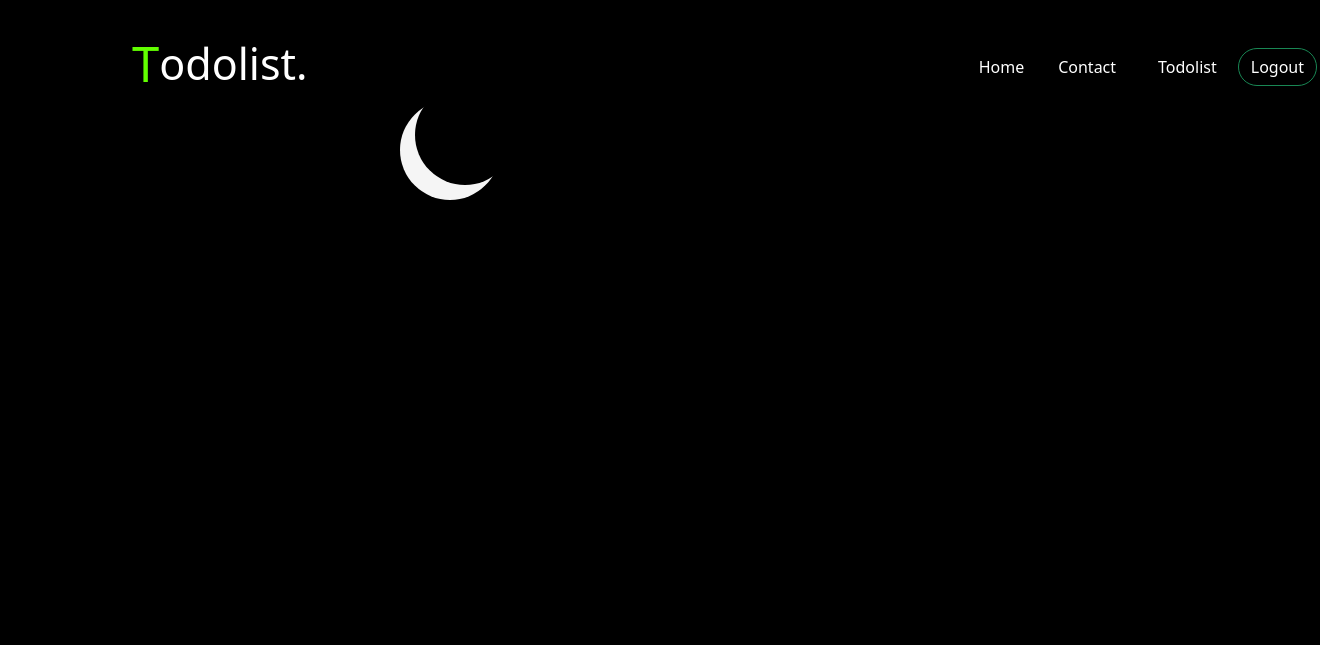
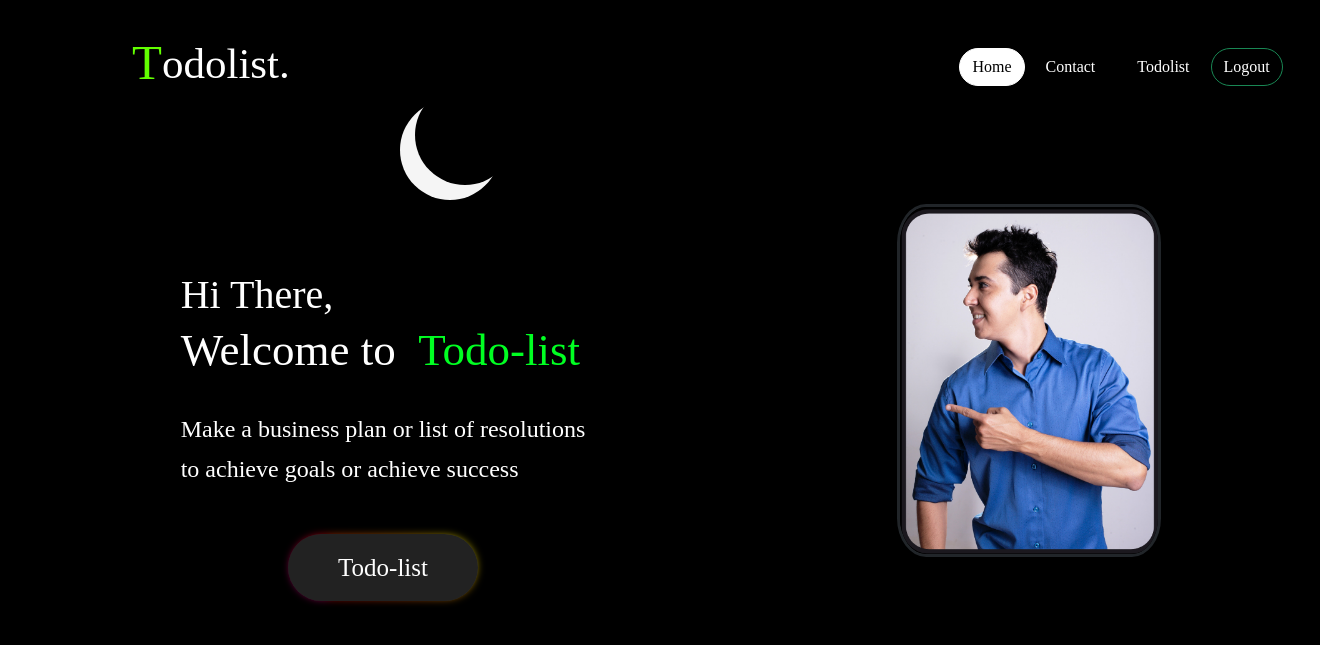
Before and after one commit to RahulR001/Todo-List, a Django app: page / in a window 1320 px wide. Shown: the top 645 px of the page. Run offline with Django 4.2, Linux system fonts and the light colour scheme; a user stored in the database is signed in; some libraries are stand-ins or nearby versions; some web fonts are replaced.

Commit message:
third commit

```diff
--- a/Template/home.html
+++ b/Template/home.html
@@ -4,15 +4,16 @@
 <head>
     <meta charset="utf-8">
     <meta name="viewport" content="width=device-width, initial-scale=1">
-    <title>{% block title %}{% endblock %}</title>
-
+    <title>home</title>
     {% load static %}
     <link rel="stylesheet" type="text/css" href="{% static 'CSS/bootstrap.css' %}" />
     <link rel="stylesheet" type="text/css" href="{% static 'CSS/styles.css' %}" />
     <link rel="stylesheet" type="text/css" href="{% static 'CSS/buttons.css' %}" />
 </head>
 
-<body style="background:black;">
+<body onload="myFunction()" style="background:black;">
+    <div class="text-center" id="loader">
+    </div>
 
     <header>
         <nav class="navbar navbar-expand-lg bg-dark1 txtcolor">
@@ -26,8 +27,7 @@
                 <div class="collapse navbar-collapse" id="navbarScroll">
                     <ul class="navbar-nav    ">
                         <li class="nav-item  ">
-                            <a class=" btn btn1  txtcolor {% block homeactive %}{% endblock %}" aria-current="page"
-                                href="/">Home</a>
+                            <a class=" btn btn1  txtcolor active" aria-current="page" href="/">Home</a>
                         </li>
                         <li class="nav-item mx-2">
                             <a class=" btn btn1   txtcolor {% block contactactive %}{% endblock %}" aria-current="page"
@@ -53,11 +53,30 @@
     </header>
 
     <div class="moon"></div>
+
     <div style="display:none;" id="myDiv" class="animate-bottom">
-        <script src="{% static 'js/script.js' %}"></script>
-        <script src="{% static 'js/bootstrap.min.js' %}"></script>
+        <div class=" piccontainer">
+            <div class="textcontainer">
+                <h1 class="h1text">
+                    Hi There,<br>
+                    <h2 class="name">Welcome to &nbsp;<h class="h">Todo-list</h>
+                    </h2>
+                </h1><br>
+                <h4 class="h1text">
+                    Make a business plan or list of resolutions <br>to achieve goals or achieve success
+                </h4>
+                <div class="aboutbtn">
+                    <a class="button-85" href="/todolist">
+                        Todo-list
+                    </a>
+                </div>
+            </div>
+            <img class="pic" src="{% static 'img/home_model.png' %}" alt="">
+        </div>
     </div>
 
+    <script src="{% static 'js/script.js' %}"></script>
+    <script src="{% static 'js/bootstrap.min.js' %}"></script>
 </body>
 
 </html>
--- a/static/CSS/buttons.css
+++ b/static/CSS/buttons.css
@@ -1,4 +1,67 @@
+.aboutbtn {
+    margin: 45px;
+    display: flex;
+    justify-content: center;
+    font-size: 25px;
 
+}
+.button-85 {
+    padding: 0.6em 2em;
+    border: none;
+    outline: none;
+    color: rgb(255, 255, 255);
+    background: #111;
+    cursor: pointer;
+    position: relative;
+    z-index: 0;
+    border-radius: 1000px;
+    user-select: none;
+    -webkit-user-select: none;
+    touch-action: manipulation;
+}
+
+.button-85:before {
+    content: "";
+    background: linear-gradient(45deg, #ff0000, #ff7300, #fffb00, #48ff00, #00ffd5, #002bff, #7a00ff, #ff00c8, #ff0000);
+    position: absolute;
+    top: 3px;
+    left: 4px;
+    background-size: 400%;
+    z-index: -1;
+    filter: blur(5px);
+    -webkit-filter: blur(5px);
+    width: calc(100% + -7px);
+    height: calc(100% + -7px);
+    animation: glowing-button-85 20s linear infinite;
+    transition: opacity 0.3s ease-in-out;
+    border-radius: 1000px;
+}
+
+@keyframes glowing-button-85 {
+    0% {
+        background-position: 0 0;
+    }
+
+    50% {
+        background-position: 400% 0;
+    }
+
+    100% {
+        background-position: 0 0;
+    }
+}
+
+.button-85:after {
+    z-index: -1;
+    content: "";
+    position: absolute;
+    width: 100%;
+    height: 100%;
+    background: #222;
+    left: 0;
+    top: 0;
+    border-radius: 1000px;
+}
 .button-33 {
   background-color: #c2fbd7;
   border-radius: 100px;
--- a/static/CSS/styles.css
+++ b/static/CSS/styles.css
@@ -2,8 +2,68 @@
 @import url('https://fonts.googleapis.com/css2?family=Roboto:wght@100;400&display=swap');
 
 
+/*========== home-page ==========*/
+
+.name {
+    display: flex;
+    flex-direction: start;
+    color: white;
+    font-size: 45px;
+}
+
+.h {
+
+    color: rgb(0, 255, 34);
+    font-size: 45px;
+}
+
+* {
+    margin: 0;
+    padding: 0;
+    box-sizing: border-box;
+    font-family: 'Merriweather', serif;
+
+}
+
+.h1text {
+    display: flex;
+    justify-content: flex-start;
+    text-align: start;
+    color: white;
+    line-height: 40px;
+}
+
+.piccontainer {
+    display: flex;
+    justify-content: center;
+    text-align: end;
+    border: 0;
+    padding: 0;
+    margin-top: -30px;
+
+}
+
+.pic {
+    text-align: right;
+    border-radius: 11%;
+    border-color: red;
+    height: 20%;
+    width: 20%;
+    margin-top: 50px;
+    margin-left: -48px;
+    border: 3px solid;
+    margin-top: 125px;
+    margin-right: -86px;
+}
+
+.textcontainer {
+    margin-top: 196px;
+    margin-right: 360px;
+    margin-left: -64px;
+}
+
+
 /*========== Contact-page ==========*/
-
 
 .heading {
     color: yellow;
@@ -26,7 +86,6 @@
 
 /*========== Viewtask-page ==========*/
 
-
 .scroll {
     scroll-behavior: smooth;
     width: 100%;
@@ -41,7 +100,6 @@
 
 
 /*========== Base-template ==========*/
-
 
 .main {
     background-color: black;
@@ -115,19 +173,7 @@ a:hover {
 }
 
 
-/*========== Project-page ==========*/
-
-
-.project-item {
-    display: flex;
-    justify-content: center;
-    margin-top: 200px;
-
-}
-
-
 /*========== Universe-style ==========*/
-
 
 .txtcolor {
     color: rgb(255, 255, 255);
@@ -137,7 +183,6 @@ a:hover {
 
 
 /*========== Bootstrap-alteration ==========*/
-
 
 .card {
     margin-left: 50px;
@@ -267,7 +312,6 @@ a:hover {
 
 /*========== Animations ==========*/
 
-
 @keyframes animate {
     0% {
         opacity: 0;
```
